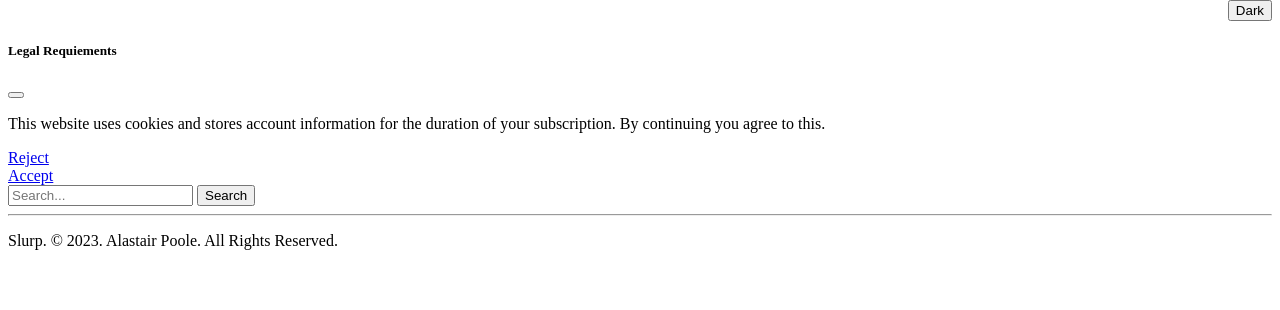
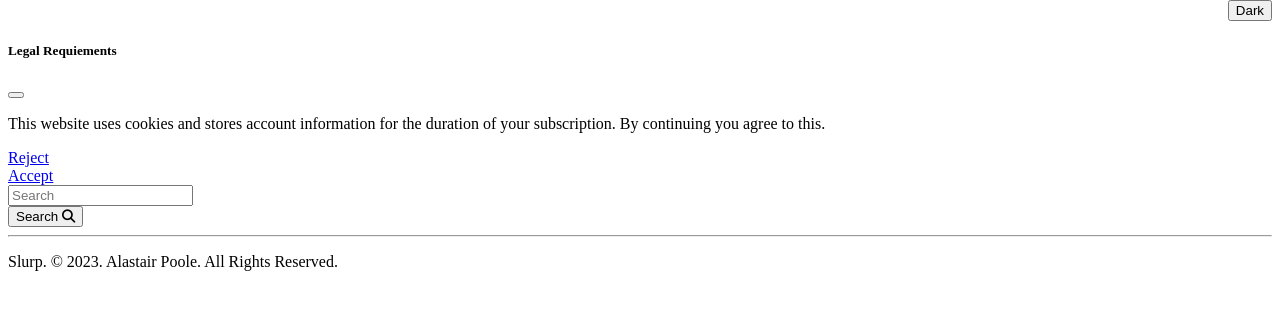
Before and after one commit to haxworx/slurp, a Symfony app: template templates/search/index.html.twig in a window 1280 px wide. Shown: the part 76-386 px from the top of the page. Run offline with Twig, Linux system fonts and the light colour scheme; the template is opened without the code that fills it, so the values that code supplies are empty; some libraries are stand-ins or nearby versions.

Commit message:
search: improve the search bar.
Adjust HTML to improve the search bar.

```diff
--- a/templates/search/index.html.twig
+++ b/templates/search/index.html.twig
@@ -5,16 +5,14 @@
 {% block body %}
 <form action="/search" method="GET">
 <div {{ stimulus_controller('search') }}>
-    <div class="container">
-        <div class="row height d-flex justify-content-center align-items-center">
-            <div class="col-md-8">
-                <div class="search">
-                    <input type="text" value="{{ search_term }}" name="search" class="form-control" placeholder="Search...">
-                    <button class="btn btn-primary">Search</button>
-                </div>
-            </div>
-        </div>
+<div class="input-group mb-3">
+    <input type="text" class="form-control" placeholder="Search" value="{{ search_term }}" name="search">
+    <div class="input-group-append">
+        <button type="button" class="btn btn-primary">Search
+            <i class="fas fa-search"></i>
+        </button>
     </div>
+</div>
 </form>
 </div>
 
```
